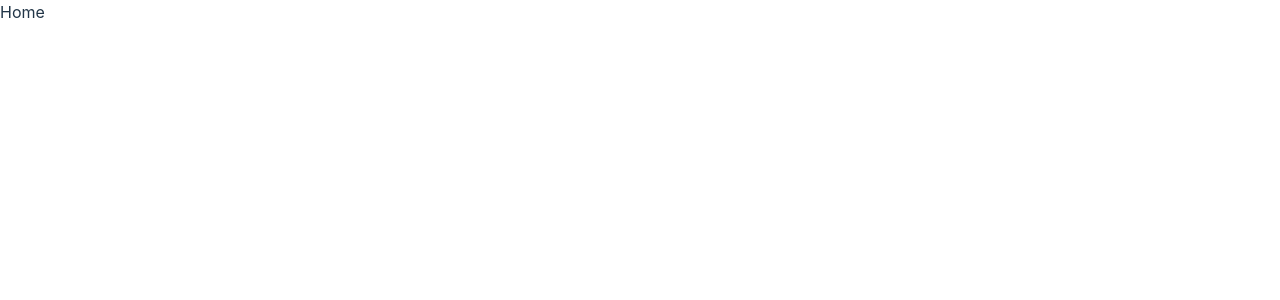
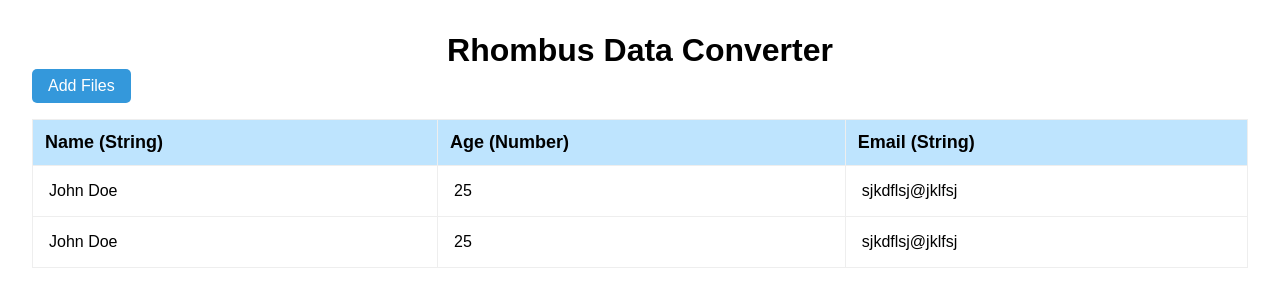
Before and after one commit to lcbiplove/rh-tasks, a React (Vite) app in the folder rhombus-ui/: page / in a window 1280 px wide. Shown: the top 300 px of the page. Built offline with nearby package versions, Linux system fonts and the light colour scheme.

Commit message:
feat: base page, modal, table and form created

```diff
--- /dev/null
+++ b/rhombus-ui/src/components/Form/form.module.css
@@ -0,0 +1,52 @@
+.container {
+    padding: 1rem;
+    width: 100%;
+}
+
+.form {
+    display: flex;
+    flex-direction: column;
+    gap: 2rem;
+    width: 100%;
+}
+
+.label {
+    font-size: 1.25rem;
+    font-weight: 500;
+    color: var(--dark);
+    display: block;
+    margin-bottom: 0.5rem;
+}
+
+.input {
+    width: 100%;
+    padding: 1rem;
+    font-size: 1rem;
+}
+
+.file {
+    opacity: 0;
+    width: 0.1px;
+    height: 0.1px;
+    position: absolute;
+}
+
+.fileInput label {
+    display: block;
+    position: relative;
+    width: 100%;
+    padding: 1rem;
+    display: flex;
+    background-color: var(--primary-light);
+    align-items: center;
+    justify-content: center;
+    font-weight: bold;
+    cursor: pointer;
+    transition: transform .2s ease-out;
+}
+
+.error {
+    font-size: 0.8rem;
+    margin-top: 0.5rem;
+    color: var(--error);
+}
--- /dev/null
+++ b/rhombus-ui/src/components/Form/index.tsx
@@ -0,0 +1,28 @@
+import styles from "./form.module.css";
+
+const index = () => {
+  return (
+    <div className={styles.container}>
+      <h2 className="text-center">Add Files</h2>
+      <form className={styles.form}>
+        <div className={styles.formGroup}>
+          <label className={styles.label} htmlFor="title">
+            Title
+          </label>
+          <input className={styles.input} type="text" id="title" />
+          <div className={styles.error}>Error message</div>
+        </div>
+        <div className={styles.fileInput}>
+          <input type="file" id="file" className={styles.file} />
+          <label htmlFor="file">Select file</label>
+          <div className={styles.error}>Error message</div>
+        </div>
+        <div className={styles.formGroup}>
+          <button type="submit">Submit</button>
+        </div>
+      </form>
+    </div>
+  );
+};
+
+export default index;
--- /dev/null
+++ b/rhombus-ui/src/components/Modal/index.tsx
@@ -0,0 +1,22 @@
+import styles from "./modal.module.css";
+
+interface Props {
+  children: React.ReactElement;
+  setShowModal: React.Dispatch<React.SetStateAction<boolean>>;
+}
+
+const index = (props: Props) => {
+  return (
+    <div
+      onClick={(e) => {
+        if (e.target !== e.currentTarget) return;
+        props.setShowModal(false);
+      }}
+      className={styles.container}
+    >
+      <div className={styles.innerContainer}>{props.children}</div>
+    </div>
+  );
+};
+
+export default index;
--- /dev/null
+++ b/rhombus-ui/src/components/Modal/modal.module.css
@@ -0,0 +1,26 @@
+.container {
+    width: 100%;
+    height: 100vh;
+    position: fixed;
+    overflow: hidden;
+    background-color: rgba(0, 0, 0, 0.5);
+    z-index: 10;
+}
+
+.innerContainer {
+    display: flex;
+    align-items: center;
+    gap: 1rem;
+    flex-direction: column;
+    width: 100%;
+    max-width: 560px;
+    margin: auto;
+    background-color: var(--light);
+    position: fixed;
+    top: 50%;
+    left: 50%;
+    transform: translate(-50%, -50%);
+    border-radius: 1rem;
+    box-shadow: 0 0 10px 0 rgba(0, 0, 0, 0.5);
+    z-index: 11;
+}
--- /dev/null
+++ b/rhombus-ui/src/components/Table/index.tsx
@@ -0,0 +1,34 @@
+import styles from "./table.module.css";
+
+type Props = {
+  data: any;
+};
+
+const index = (props: Props) => {
+  return (
+    <table className={styles.table}>
+      <thead>
+        <tr>
+          {props.data.columns.map((value: any, index: number) => (
+            <th className={styles.th} key={index}>
+              {value.name} ({value.type})
+            </th>
+          ))}
+        </tr>
+      </thead>
+      <tbody>
+        {props.data.rows.map((row: any, index: number) => (
+          <tr key={index}>
+            {Object.values(row).map((value: any, index: number) => (
+              <td className={styles.td} key={index}>
+                {value}
+              </td>
+            ))}
+          </tr>
+        ))}
+      </tbody>
+    </table>
+  );
+};
+
+export default index;
--- /dev/null
+++ b/rhombus-ui/src/components/Table/table.module.css
@@ -0,0 +1,19 @@
+.table {
+    border-collapse: collapse;
+    width: 100%;
+}
+
+.th {
+    font-size: 18px;
+    padding: 12px;
+    border: 1px solid #eee;
+    text-align: left;
+    background-color: var(--primary-light);
+    text-transform: capitalize;
+}
+
+.td {
+    border: 1px solid #eee;
+    text-align: left;
+    padding: 1rem;
+}
--- /dev/null
+++ b/rhombus-ui/src/components/index.ts
@@ -0,0 +1,3 @@
+export { default as Table } from "@/components/Table";
+export { default as Modal } from "@/components/Modal";
+export { default as Form } from "@/components/Form";
--- a/rhombus-ui/src/index.css
+++ b/rhombus-ui/src/index.css
@@ -1,66 +1,40 @@
 :root {
-  font-family: Inter, system-ui, Avenir, Helvetica, Arial, sans-serif;
-  line-height: 1.5;
-  font-weight: 400;
-
-  color-scheme: light dark;
-  color: rgba(255, 255, 255, 0.87);
-  background-color: #242424;
-
-  font-synthesis: none;
-  text-rendering: optimizeLegibility;
-  -webkit-font-smoothing: antialiased;
-  -moz-osx-font-smoothing: grayscale;
+  --primary: #3498db;
+  --primary-light: #bee4fe;
+  --light: #fff;
+  --error: #e74c3c;
 }
 
 a {
   font-weight: 500;
-  color: #646cff;
+  color: var(--primary);
   text-decoration: inherit;
 }
+
 a:hover {
-  color: #535bf2;
+  color: var(--primary);
 }
 
 * {
   box-sizing: border-box;
   margin: 0;
   padding: 0;
-}
-
-h1 {
-  font-size: 3.2em;
-  line-height: 1.1;
+  font-family: sans-serif;
 }
 
 button {
-  border-radius: 8px;
-  border: 1px solid transparent;
-  padding: 0.6em 1.2em;
-  font-size: 1em;
   font-weight: 500;
-  font-family: inherit;
-  background-color: #1a1a1a;
   cursor: pointer;
-  transition: border-color 0.25s;
-}
-button:hover {
-  border-color: #646cff;
-}
-button:focus,
-button:focus-visible {
-  outline: 4px auto -webkit-focus-ring-color;
+  border: none;
+  outline: none;
+  font-size: 1rem;
+  background-color: var(--primary);
+  padding: 0.5rem 1rem;
+  color: var(--light);
+  border-radius: 5px;
+
 }
 
-@media (prefers-color-scheme: light) {
-  :root {
-    color: #213547;
-    background-color: #ffffff;
-  }
-  a:hover {
-    color: #747bff;
-  }
-  button {
-    background-color: #f9f9f9;
-  }
+.text-center {
+  text-align: center;
 }
--- a/rhombus-ui/src/pages/Home/home.module.css
+++ b/rhombus-ui/src/pages/Home/home.module.css
@@ -0,0 +1,14 @@
+.container {
+  height: 100vh;
+}
+
+.innerContainer {
+  padding: 2rem;
+}
+
+.btnsWrap {
+  display: flex;
+  justify-content: space-between;
+  margin-bottom: 1rem;
+  gap: 1rem;
+}
--- a/rhombus-ui/src/pages/Home/index.tsx
+++ b/rhombus-ui/src/pages/Home/index.tsx
@@ -1,9 +1,64 @@
-import styles from './home.module.css'
+import { useState } from "react";
+import { Modal, Table, Form } from "@/components";
+import styles from "./home.module.css";
+
+const data = {
+  rows: [
+    {
+      name: "John Doe",
+      age: 25,
+      email: "sjkdflsj@jklfsj",
+    },
+    {
+      name: "John Doe",
+      age: 25,
+      email: "sjkdflsj@jklfsj",
+    },
+  ],
+  columns: [
+    {
+      name: "Name",
+      type: "string",
+    },
+    {
+      name: "Age",
+      type: "number",
+    },
+    {
+      name: "Email",
+      type: "string",
+    },
+  ],
+};
+
+const popupContainer = (
+  <div>
+    <div>This is me</div>
+    <div>This is me</div>
+  </div>
+);
 
 const index = () => {
-    return (
-      <div>Home</div>
-    )
-  }
+  const [isModal, setShowModal] = useState(false);
 
-export default index
+  return (
+    <div className={styles.container}>
+      {isModal && <Modal setShowModal={setShowModal}>{<Form />}</Modal>}
+      <div className={styles.innerContainer}>
+        <h1 className="text-center">Rhombus Data Converter</h1>
+        <div className={styles.btnsWrap}>
+          <button
+            onClick={() => {
+              setShowModal(!isModal);
+            }}
+          >
+            Add Files
+          </button>
+        </div>
+        <Table data={data} />
+      </div>
+    </div>
+  );
+};
+
+export default index;
```
